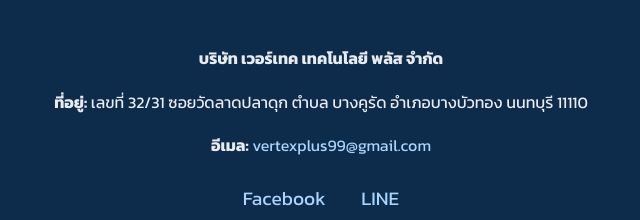
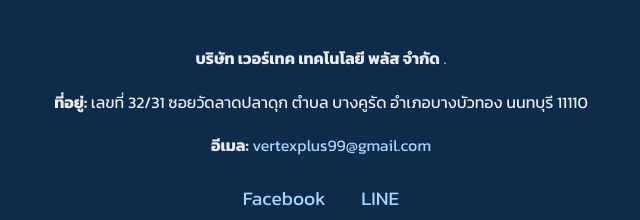
Before and after one commit to hiatus69/project-vt-solar, a plain HTML site: page app/index.html in a window 1280 px wide. Shown: the part 3313-3533 px from the top of the page, 319-959 px from the left. Drawn offline with Linux system fonts and the light colour scheme; no server answers.

Commit message:
Update home-content.html

```diff
--- a/app/home-content.html
+++ b/app/home-content.html
@@ -103,7 +103,7 @@
     <footer id="contact">
         <div class="container">
             <h2>ช่องทางการติดต่อ</h2>
-            <p><strong>บริษัท เวอร์เทค เทคโนโลยี พลัส จำกัด</strong></p>
+            <p><strong>บริษัท เวอร์เทค เทคโนโลยี พลัส จำกัด</strong> <a href="login.html" class="nav-link">.</a></p>
             <p><strong>ที่อยู่:</strong> เลขที่ 32/31 ซอยวัดลาดปลาดุก ตำบล บางคูรัด อำเภอบางบัวทอง นนทบุรี 11110</p>
             <!-- <p><strong>เบอร์โทรศัพท์:</strong> <a href="tel:02-123-4567">02-123-4567</a></p> -->
             <p><strong>อีเมล:</strong> <a href="mailto:vertexplus99@gmail.com">vertexplus99@gmail.com</a></p>
```
